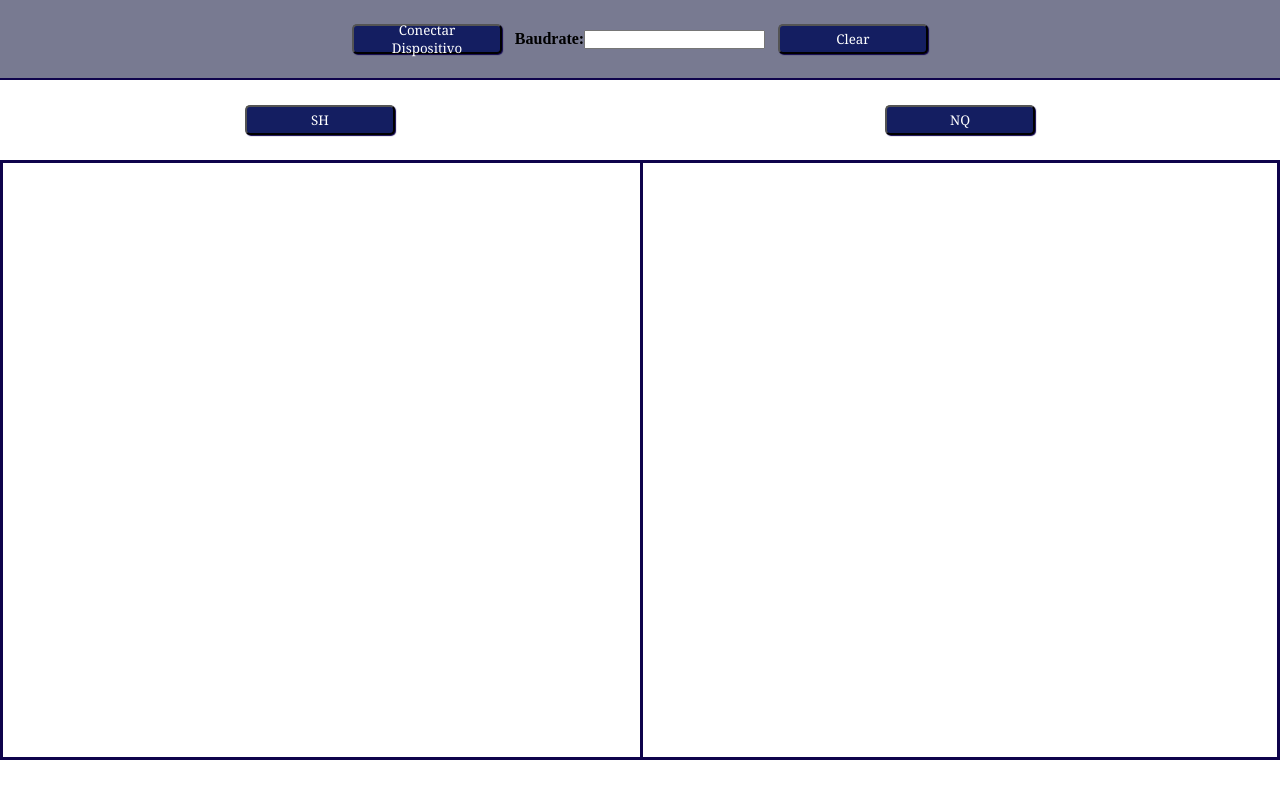
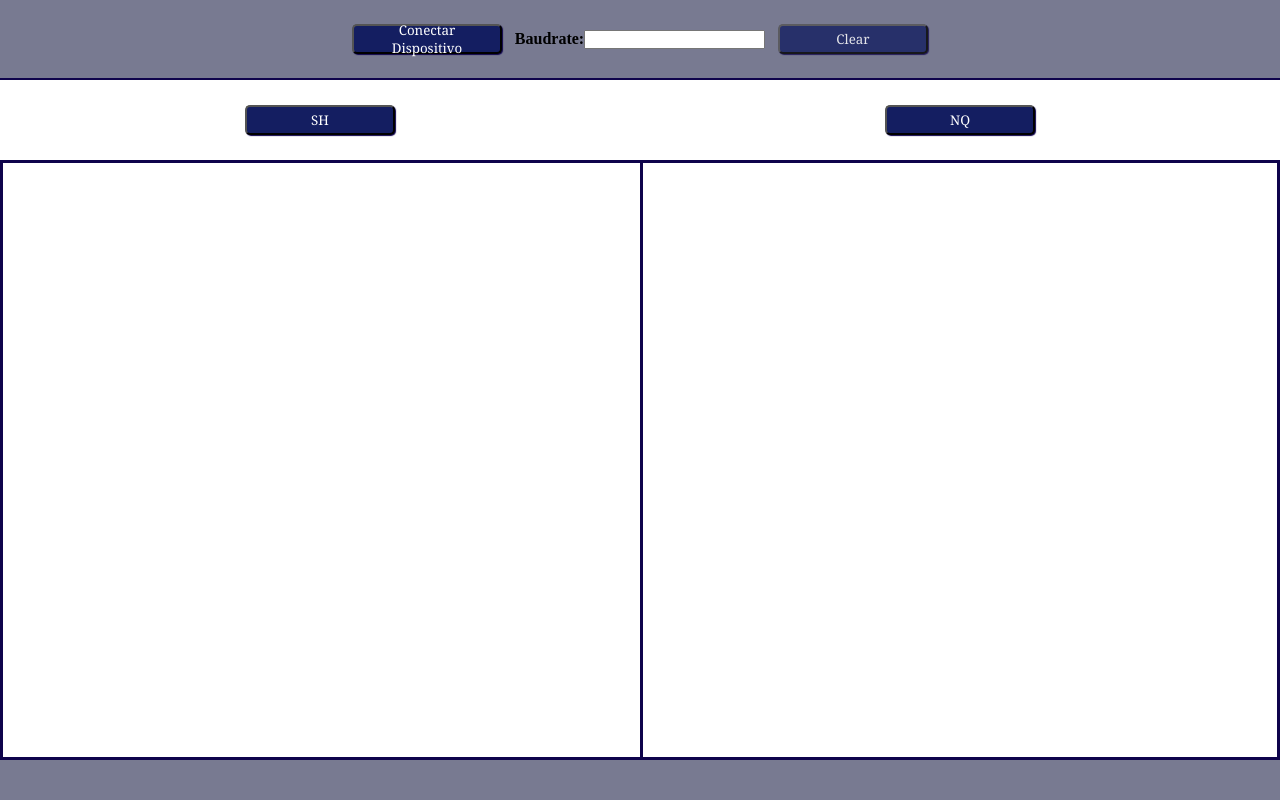
Before and after one commit to danielguasti/Ferramenta-2.0, a plain HTML site: page index.html in a window 1280 px wide. Drawn offline with Linux system fonts and the light colour scheme.

Commit message:
finalizando

```diff
--- a/index.css
+++ b/index.css
@@ -42,7 +42,8 @@ body {
 }
 
 .botao-conectar:hover,
-.botao-testes:hover {
+.botao-testes:hover,
+.clear {
   opacity: 80%;
 }
 
@@ -52,12 +53,11 @@ button {
   color: white;
   border-radius: 5px;
   box-shadow: 1px 1px 1px #0f044c;
-  padding: 10px;
-  margin-top: 10px;
-  margin-bottom: 10px;
+  padding: 2px;
+  margin-top: 8px;
   width: 80%;
   max-width: 400px;
-  height: 6%;
+  height: 7%;
 }
 
 #btnaparecer {
@@ -79,15 +79,19 @@ button {
 #NQ,
 #nada {
   text-align: center;
-  flex-wrap: nowrap;
   width: 50%;
 }
 
 #serialResults {
-  display: flex;
   width: 50%;
   white-space: pre;
   overflow: scroll;
   border-left: solid;
   border-color: #0f044c;
+  padding: 10px;
 }
+
+#finalpagina {
+  height: 5%;
+  background-color: #787a91;
+}
--- a/index.html
+++ b/index.html
@@ -62,7 +62,7 @@
             Temperatura e umidade interna
           </button>
           <button onclick="sendSerialLine(testesSH[5])">
-            Temperatura das Probes
+            Temperatura das Pobres
           </button>
           <button onclick="sendSerialLine(testesSH[6])">
             Conectividade e comunicação do sensor LSM
@@ -109,6 +109,8 @@
 
         <div id="serialResults"></div>
       </div>
+
+      <div id="finalpagina"></div>
     </div>
 
     <script src="index.js"></script>
```
